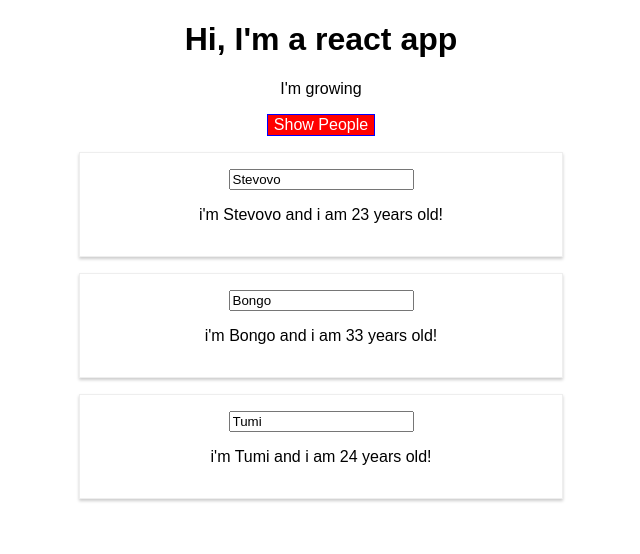
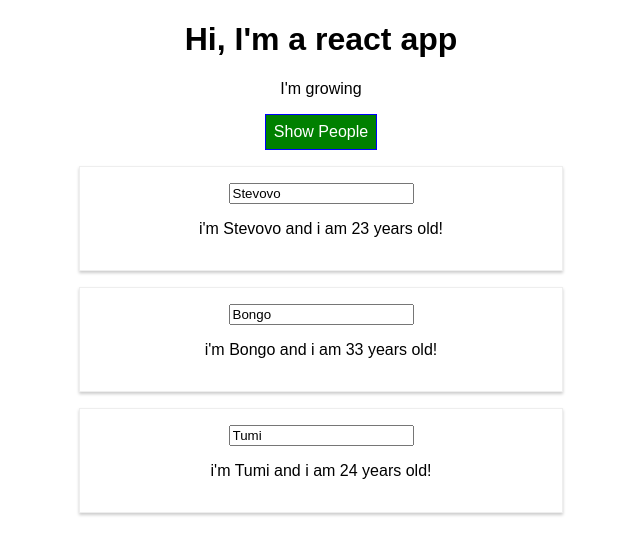
Before and after one commit to badgerine/react-complete-guide, a React (Create React App) app: page / in a window 1280 px wide. Shown: the top 554 px of the page, without its empty margins (319-959 px from the left). Built offline with nearby package versions, Linux system fonts and the light colour scheme.

Commit message:
S5#73 working with css modules. Removing Styled Components

```diff
--- a/src/App.css
+++ b/src/App.css
@@ -9,3 +9,17 @@
 .bold {
   font-weight: bold;
 }
+
+.button{
+  background-color:green;
+  color: white;
+  font: inherit;
+  border: 1px solid blue;
+  padding: 8px;
+  cursor: pointer;
+}
+
+.button:hover {
+    background-color:lightgreen;
+    color: black;
+  }
--- a/src/App.js
+++ b/src/App.js
@@ -1,22 +1,7 @@
 import React, { Component } from 'react';
 // import React, {useState} from 'react';
-import styled from 'styled-components';
 import './App.css';
 import Person from './Person/Person';
-
-const StyledButton = styled.button`
-  background-color: ${props => props.alt ? 'red' : 'green'};
-  color: white;
-  font: inherit;
-  border: 1px solid blue;
-  padding: 8px,
-  cursor: pointer;
-
-  &:hover {
-    background-color: ${props => props.alt ? 'salmon' : 'lightgreen'};
-    color: black
-  }
-`;
 
 class App extends Component {
 
@@ -89,9 +74,9 @@
       <div className="App">
         <h1>Hi, I'm a react app</h1>
         <p className={styleclass.join(' ')}>I'm growing</p>
-        <StyledButton
-          alt={this.state.showPersons}
-          onClick={this.togglePersonsHandler}>Show People</StyledButton>
+        <button className="button" onClick={this.togglePersonsHandler}>
+            Show People
+        </button>
         <p />
         {persons}
       </div>
```
